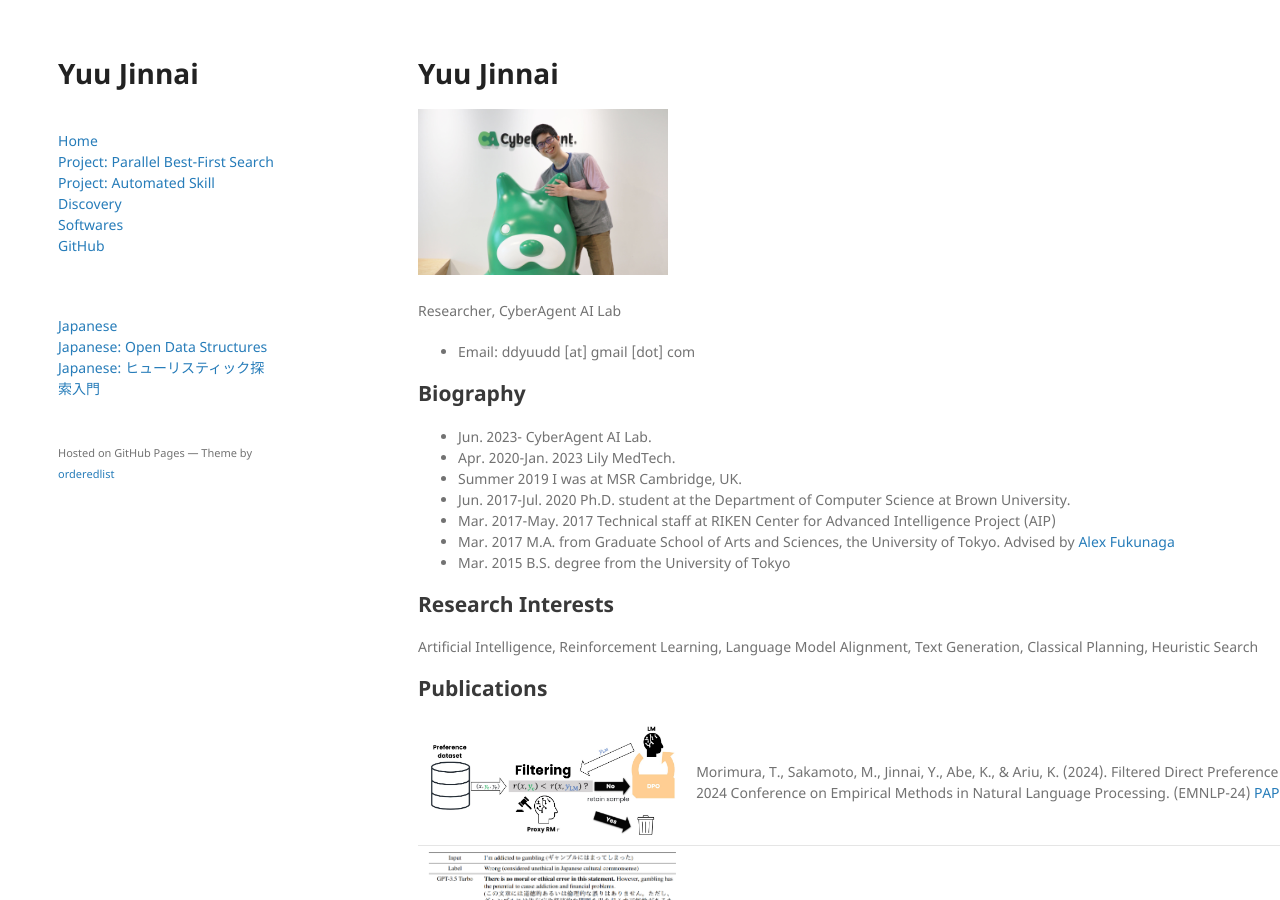
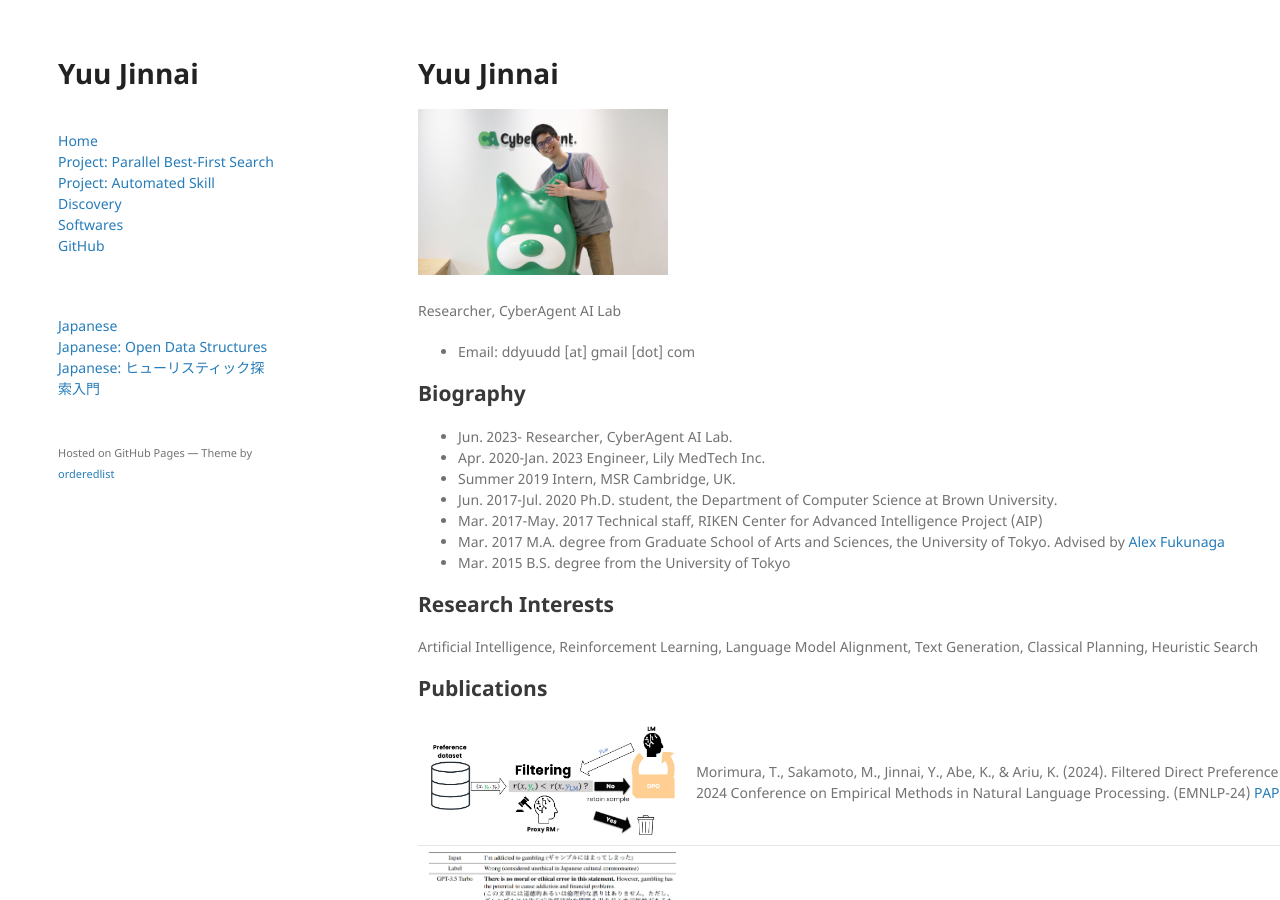
Before and after one commit to jinnaiyuu/jinnaiyuu.github.io, a Jekyll site: the page built from index.md, in a window 1280 px wide and 900 px high. Built offline with Jekyll 4.4.1, drawn with Linux system fonts in a browser that asks for light colours; our own code applies the rules of GitHub Pages for plain Markdown files.

```diff
--- a/index.md
+++ b/index.md
@@ -7,12 +7,12 @@ Researcher, CyberAgent AI Lab
 
 ## Biography
 
-- Jun. 2023- CyberAgent AI Lab.
-- Apr. 2020-Jan. 2023 Lily MedTech.
-- Summer 2019 I was at MSR Cambridge, UK.
-- Jun. 2017-Jul. 2020 Ph.D. student at the Department of Computer Science at Brown University.
-- Mar. 2017-May. 2017 Technical staff at RIKEN Center for Advanced Intelligence Project (AIP)
-- Mar. 2017 M.A. from Graduate School of Arts and Sciences, the University of Tokyo. Advised by [Alex Fukunaga](http://metahack.org/index.html)
+- Jun. 2023- Researcher, CyberAgent AI Lab.
+- Apr. 2020-Jan. 2023 Engineer, Lily MedTech Inc.
+- Summer 2019 Intern, MSR Cambridge, UK.
+- Jun. 2017-Jul. 2020 Ph.D. student, the Department of Computer Science at Brown University.
+- Mar. 2017-May. 2017 Technical staff, RIKEN Center for Advanced Intelligence Project (AIP)
+- Mar. 2017 M.A. degree from Graduate School of Arts and Sciences, the University of Tokyo. Advised by [Alex Fukunaga](http://metahack.org/index.html)
 - Mar. 2015 B.S. degree from the University of Tokyo
 
 ## Research Interests
```
Also changed, not shown: ja/index.md (+15 -1 lines).
